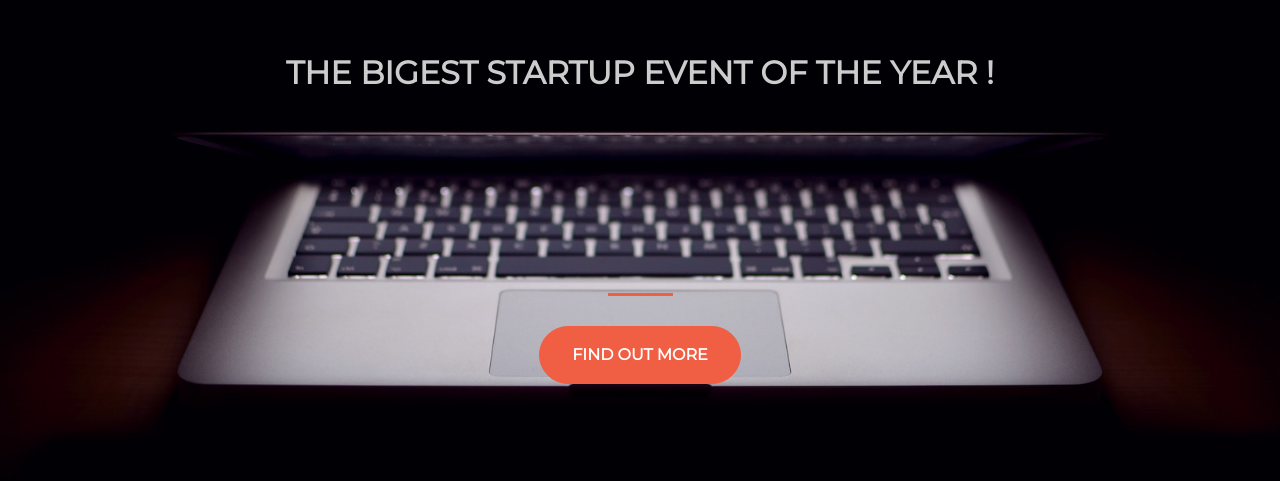
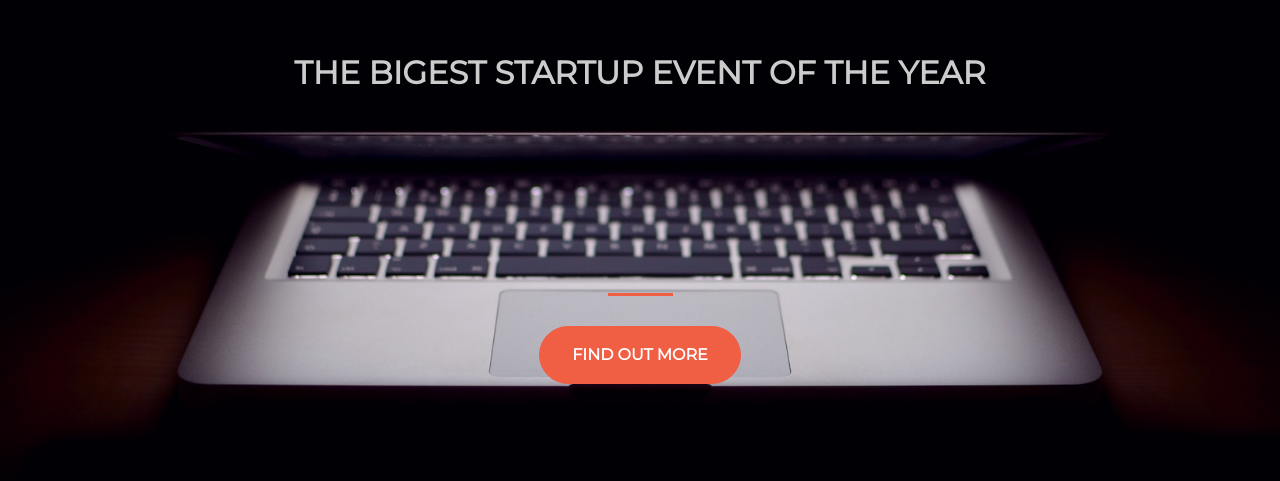
Before and after one commit to praffulkumar/background-generator, a plain HTML site: page index.html in a window 1280 px wide. Shown: the part 181-662 px from the top of the page. Drawn offline with nearby package versions, Linux system fonts and the light colour scheme.

Commit message:
back to old

```diff
--- a/index.html
+++ b/index.html
@@ -21,7 +21,7 @@
         <div class="row">
           <div class="col-lg-12 my-auto">
             <h1 class="text-uppercase faded">
-              <strong>the bigest startup event of the year ! </strong>
+              <strong>the bigest startup event of the year</strong>
             </h1>
             <hr>
           </div>
```
